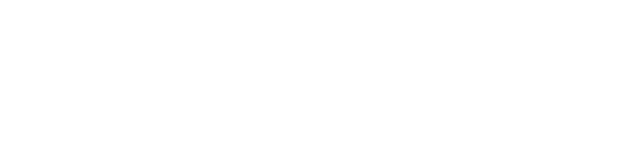
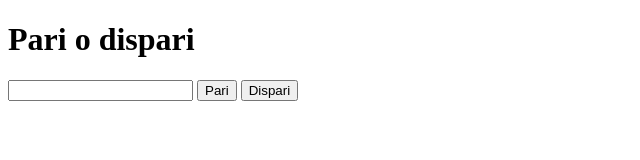
Before and after one commit to ZenRool/js-paliedispari, a plain HTML site: page pari-dispari/index.html in a window 1280 px wide. Shown: the whole page, without its empty margins (0-640 px from the left). Drawn offline with Linux system fonts and the light colour scheme.

Commit message:
Pari e dispari - Struttura html, e funzione odd()

```diff
--- a/pari-dispari/index.html
+++ b/pari-dispari/index.html
@@ -8,6 +8,13 @@
     <title>Pari e dispari</title>
 </head>
 <body>
+    <h1>Pari o dispari</h1>
+    <div class="form">
+        <input type="number" id="number">
+        <button onclick = "evenbtn()">Pari</button>
+        <button onclick = "oddbtn()">Dispari</button>
+        <p></p>
+    </div>
     <!-- Script  -->
     <script src="js/script.js"></script>
 </body>
--- a/pari-dispari/js/script.js
+++ b/pari-dispari/js/script.js
@@ -0,0 +1,5 @@
+// Funzioni
+function odd(num) {
+    return num%2;
+
+}
```
